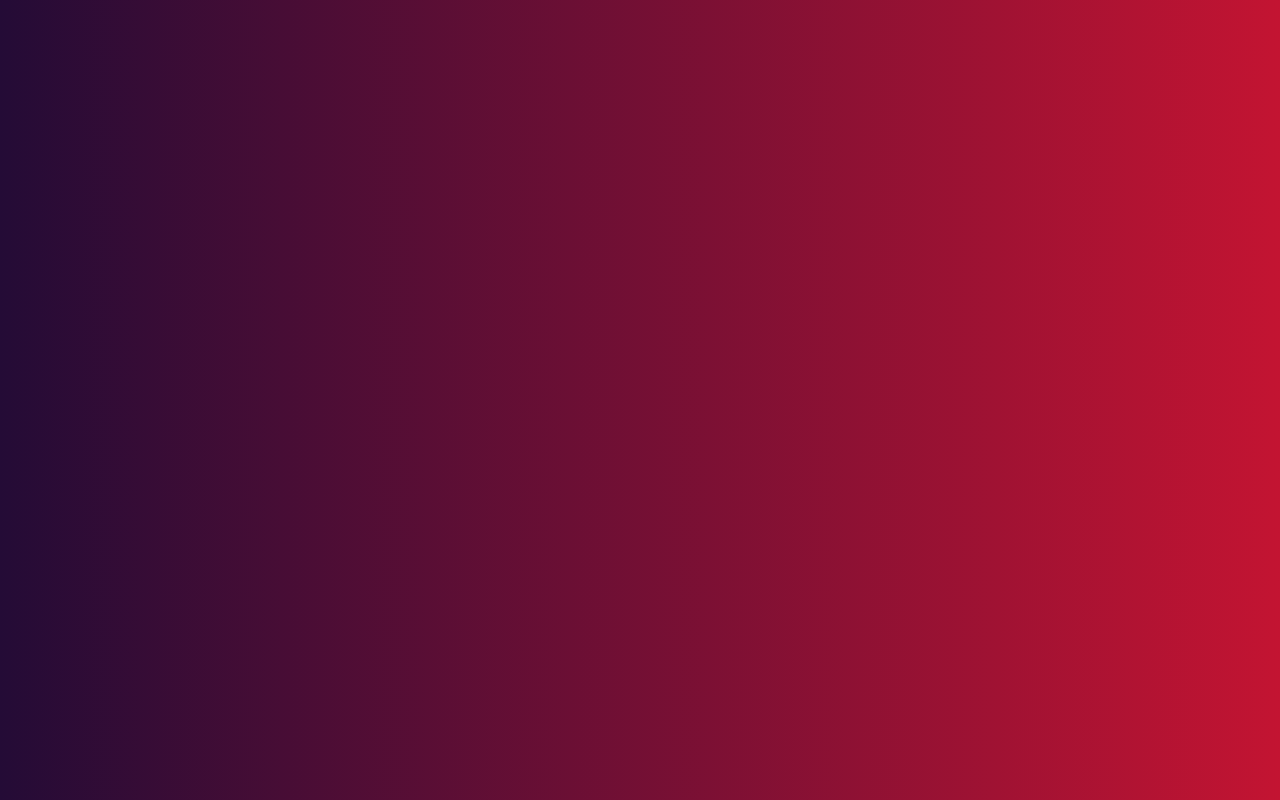
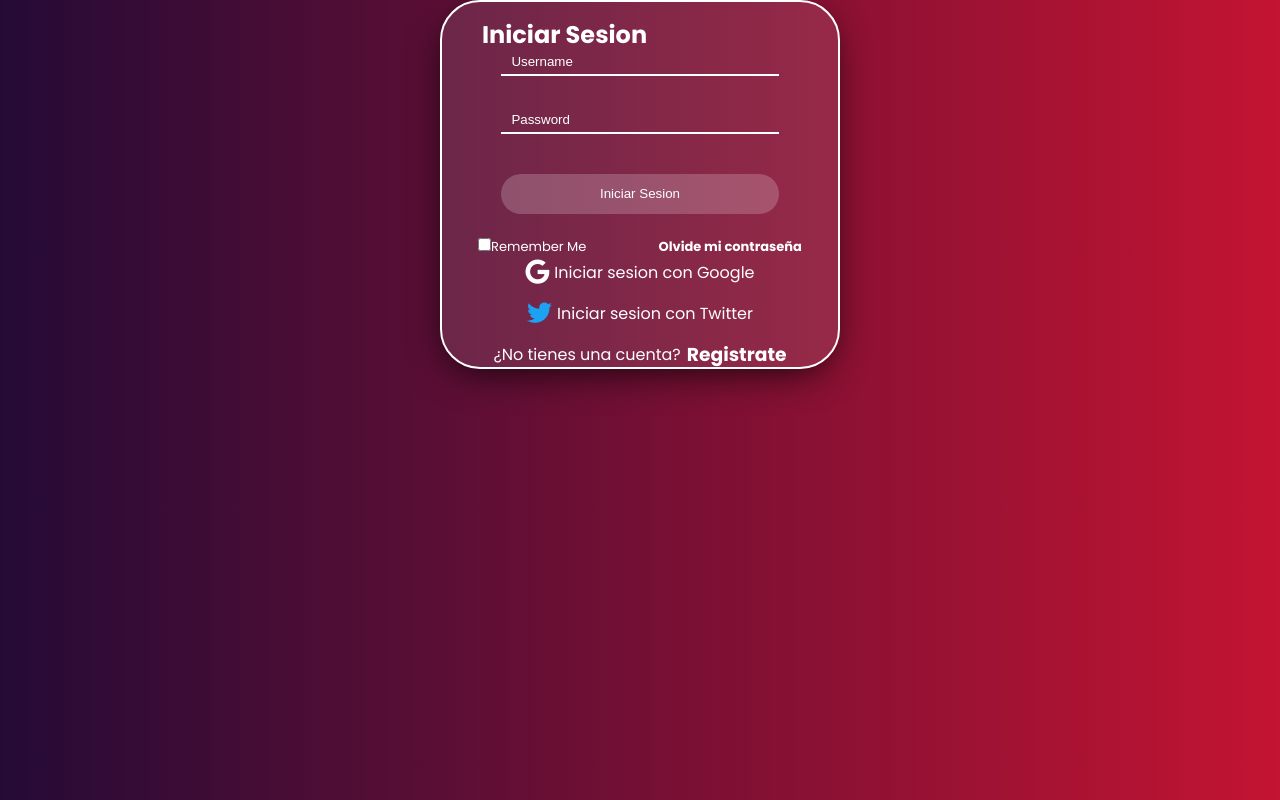
Before and after one commit to Rmoreno3/PlatziVideoReact, a React app: page /login in a window 1280 px wide. Built offline with nearby package versions, Linux system fonts and the light colour scheme.

Commit message:
Agregando componentes Login, Register y NotFound. Tambien se agrega codigo al webpack.config para que pueda reconocer las rutas.

```diff
--- a/src/assets/styles/App.scss
+++ b/src/assets/styles/App.scss
@@ -32,12 +32,6 @@ $background-gradient: linear-gradient(to right, #240b36, #c31432);
 
 // CARROUSEL ITEM
 @import "./components/CarrouselItem";
-
-/* LOGIN */
-// @import "./Components/Login";
-
-// /* REGISTRO */
-// @import "./Components/Registro";
 
 // /* MEDIA QUERYS */
 @import "./components/MediaQueries";
--- a/src/assets/styles/components/_Header.scss
+++ b/src/assets/styles/components/_Header.scss
@@ -43,8 +43,8 @@
 
 .logo__container {
   inline-size: 200px;
-  & > img {
-    inline-size: 100%;
+  & > a > img {
+    inline-size: 200px;
     margin-inline-start: 15px;
   }
 }
--- /dev/null
+++ b/src/assets/styles/components/_Login.scss
@@ -0,0 +1,108 @@
+.login {
+  display: flex;
+  block-size: 100%;
+  justify-content: center;
+  align-items: center;
+  &__container {
+    display: flex;
+    flex-direction: column;
+    justify-content: space-around;
+    border: 2px solid #FFF;
+    block-size: 100%;
+    inline-size: 400px;
+    border-radius: 40px;
+    box-shadow: -1px 10px 39px -10px rgba(0,0,0,0.9);
+    background-color: rgba(255, 255, 255, 0.1);
+  }
+  &__container > h2 {
+    margin-inline: 40px;
+    margin-block-start: 20px;
+  }
+  &__container--form {
+    display: flex;
+    inline-size: 100%;
+    align-items: center;
+    flex-direction: column;
+  }
+  &__container--remember {
+    display: flex;
+    align-items: center;
+    inline-size: 100%;
+    justify-content: space-around;
+    font-size: 13px;
+    margin-block-start: 10px;
+  }
+  &__container--remember > a {
+    font-weight: bold;
+    &:hover {
+      text-decoration: underline;
+    }
+  }
+  &__container--footer {
+    display: flex;
+    align-items: center;
+    justify-content: center;
+    & h3 {
+      margin-inline-start: 6px;
+    }
+  }
+  &__container--redes {
+    display: flex;
+    flex-direction: column;
+    justify-content: center;
+    align-items: center;
+  }
+}
+
+.redes__container {
+  display: flex;
+  align-items: center;
+  margin-block-end: 15px;
+  & > i {
+    font-size: 25px;
+    margin-inline-end: 5px;
+  }
+}
+
+.label_login {
+  inline-size: 70%;
+  margin-block-end: 30px;
+}
+
+.twitter {
+  color: rgb(29, 161, 242);
+}
+
+a {
+  text-decoration: none;
+  color: #FFF;
+}
+
+.input_form {
+  background-color: transparent;
+  border: none;
+  outline: none;
+  border-bottom: 2px solid #FFF;
+  inline-size: 100%;
+  padding-inline: 10px;
+  padding-block: 5px;
+  color: #FFF;
+}
+
+.button_form {
+  inline-size: 70%;
+  block-size: 40px;
+  padding-block: 10px;
+  padding-inline: 10px;
+  border-radius: 20px;
+  border: none;
+  margin-block: 10px;
+  background-color: rgba(255, 255, 255, 0.2);
+  color: #FFF;
+  cursor: pointer;
+  &:hover {
+    transition: 600ms all;
+    background-color: rgba(255, 255, 255, 0.5);
+    box-shadow: -1px 10px 39px -10px rgba(0,0,0,0.9);
+  }
+}
--- /dev/null
+++ b/src/assets/styles/components/_NotFound.scss
@@ -0,0 +1,28 @@
+.main {
+  inline-size: 100%;
+  block-size: 100%;
+  display: flex;
+  justify-content: center;
+  &__container {
+    display: flex;
+    flex-direction: column;
+    justify-content: center;
+    align-items: center;
+  }
+}
+
+.animated {
+  animation-duration: 2.5s;
+  animation-fill-mode: both;
+  animation-iteration-count: infinite;
+}
+
+@keyframes pulse {
+  0% {transform: scale(1);}
+  50% {transform: scale(1.1);}
+  100% {transform: scale(1);}
+}
+.pulse {
+  animation-name: pulse;
+  animation-duration: 1s;
+}
--- /dev/null
+++ b/src/assets/styles/components/_Register.scss
@@ -0,0 +1,80 @@
+.registro {
+  display: flex;
+  block-size: 100%;
+  justify-content: center;
+  align-items: center;
+  &__container {
+    display: flex;
+    flex-direction: column;
+    justify-content: space-around;
+    border: 2px solid #FFF;
+    block-size: 100%;
+    inline-size: 400px;
+    border-radius: 40px;
+    box-shadow: -1px 10px 39px -10px rgba(0,0,0,0.9);
+    background-color: rgba(255, 255, 255, 0.1);
+    & > h2 {
+      margin-inline: 40px;
+      margin-block-start: 20px;
+    }
+    &--form {
+      display: flex;
+      inline-size: 100%;
+      align-items: center;
+      flex-direction: column;
+    }
+    &--remember {
+      display: flex;
+      align-items: center;
+      inline-size: 100%;
+      justify-content: space-around;
+      font-size: 13px;
+      margin-block-start: 10px;
+      & > a {
+        font-weight: bold;
+        &:hover {
+          text-decoration: underline;
+        }
+      }
+    }
+    &--footer {
+      display: flex;
+      align-items: center;
+      justify-content: center;
+      & > h3 {
+        margin-inline-start: 6px;
+      }
+    }
+    &--redes {
+      display: flex;
+      flex-direction: column;
+      justify-content: center;
+      align-items: center;
+    }
+  }
+}
+
+.label_registro {
+  inline-size: 70%;
+  margin-block-end: 30px;
+}
+
+.redes__container {
+  display: flex;
+  align-items: center;
+  margin-block-end: 15px;
+  & > i {
+    font-size: 25px;
+    margin-inline-end: 5px;
+  }
+}
+
+.twitter {
+  color: rgb(29, 161, 242);
+}
+
+
+a {
+  text-decoration: none;
+  color: #FFF;
+}
--- a/src/components/Header.jsx
+++ b/src/components/Header.jsx
@@ -4,7 +4,9 @@ import logo from '../assets/static/logo-platzi-video-BW2.png';
 const Header = () => (
   <header className='cabezera'>
     <figure className='logo__container'>
-      <img src={logo} alt='Logo de PlatziVideo' />
+      <a href='/'>
+        <img src={logo} alt='Logo de PlatziVideo' />
+      </a>
     </figure>
     <nav className='cabezera__menu'>
       <div className='cabezera__menu--perfil'>
@@ -12,8 +14,8 @@ const Header = () => (
         <p>Perfil</p>
       </div>
       <ul className='cabezera__menu--desplegable'>
-        <li><a href='/'>Cuenta</a></li>
-        <li><a href='/'>Cerrar Sesion</a></li>
+        <li><a href='/login'>Registrate</a></li>
+        <li><a href='/register'>Inicia Sesion</a></li>
       </ul>
     </nav>
   </header>
--- /dev/null
+++ b/src/containers/Login.jsx
@@ -0,0 +1,42 @@
+import React from 'react';
+import '../assets/styles/components/_Login.scss';
+
+const Login = () => (
+  <section className='login'>
+    <div className='login__container'>
+      <h2>Iniciar Sesion</h2>
+      <form className='login__container--form'>
+        <label htmlFor='User' className='label_login'>
+          <input type='text' name='User' placeholder='Username' className='input_form' />
+        </label>
+        <label htmlFor='Password' className='label_login'>
+          <input type='password' placeholder='Password' name='Password' className='input_form' />
+        </label>
+        <button className='button_form' type='button'>Iniciar Sesion</button>
+        <div className='login__container--remember'>
+          <label htmlFor='Remember'>
+            <input type='checkbox' name='Remember' value='Remember Me' />
+            Remember Me
+          </label>
+          <a href='/'>Olvide mi contraseña</a>
+        </div>
+      </form>
+      <section className='login__container--redes'>
+        <div className='redes__container'>
+          <i className='fab fa-google' />
+          <a href='/'>Iniciar sesion con Google</a>
+        </div>
+        <div className='redes__container'>
+          <i className='fab fa-twitter twitter' />
+          <a href='/'>Iniciar sesion con Twitter</a>
+        </div>
+      </section>
+      <section className='login__container--footer'>
+        <p>¿No tienes una cuenta?</p>
+        <h3><a href='/'>Registrate</a></h3>
+      </section>
+    </div>
+  </section>
+);
+
+export default Login;
--- /dev/null
+++ b/src/containers/NotFound.jsx
@@ -0,0 +1,13 @@
+import React from 'react';
+import '../assets/styles/components/_NotFound.scss';
+
+const NotFound = () => (
+  <main className='main'>
+    <div className='main__container'>
+      <h1 className='animated pulse'>404 NOT FOUND</h1>
+      <a href='/'><h2>Regresar al Home</h2></a>
+    </div>
+  </main>
+);
+
+export default NotFound;
--- /dev/null
+++ b/src/containers/Register.jsx
@@ -0,0 +1,38 @@
+import React from 'react';
+import '../assets/styles/components/_Register.scss';
+
+const Register = () => (
+  <section className='registro'>
+    <div className='registro__container'>
+      <h2>Registrate</h2>
+      <form className='registro__container--form'>
+        <label htmlFor='User' className='label_registro'>
+          <input type='text' name='User' placeholder='Nombre Completo' className='input_form' required />
+        </label>
+        <label htmlFor='email' className='label_registro'>
+          <input type='email' className='input_form' name='email' placeholder='Email' required />
+        </label>
+        <label htmlFor='Password' className='label_registro'>
+          <input type='password' placeholder='Password' name='Password' className='input_form' required />
+        </label>
+        <button className='button_form' type='button'>Registrarme</button>
+      </form>
+      <section className='registro__container--redes'>
+        <div className='redes__container'>
+          <i className='fab fa-google' />
+          <a href='/'>Registrame con Google</a>
+        </div>
+        <div className='redes__container'>
+          <i className='fab fa-twitter twitter' />
+          <a href='/'>Registrarme con Twitter</a>
+        </div>
+      </section>
+      <section className='registro__container--footer'>
+        <p>¿Tienes una cuenta?</p>
+        <h3><a href='/'>Inicia Sesion</a></h3>
+      </section>
+    </div>
+  </section>
+);
+
+export default Register;
--- a/src/routes/App.js
+++ b/src/routes/App.js
@@ -1,10 +1,18 @@
 import React from 'react';
-import { BrowserRouter, Route } from 'react-router-dom';
+import { BrowserRouter, Switch, Route } from 'react-router-dom';
 import Home from '../containers/Home';
+import Login from '../containers/Login';
+import Register from '../containers/Register';
+import NotFound from '../containers/NotFound';
 
 const App = () => (
   <BrowserRouter>
-    <Route exact path='/' component={Home} />
+    <Switch>
+      <Route exact path='/' component={Home} />
+      <Route exact path='/login' component={Login} />
+      <Route exact path='/register' component={Register} />
+      <Route component={NotFound} />
+    </Switch>
   </BrowserRouter>
 );
 
--- a/webpack.config.js
+++ b/webpack.config.js
@@ -44,6 +44,11 @@ module.exports = {
       },
     ],
   },
+  devServer: {
+    open: true,
+    hot: true,
+    historyApiFallback: true,
+  },
   plugins: [
     new HtmlWebpackPlugin({
       template: './public/index.html',
```
